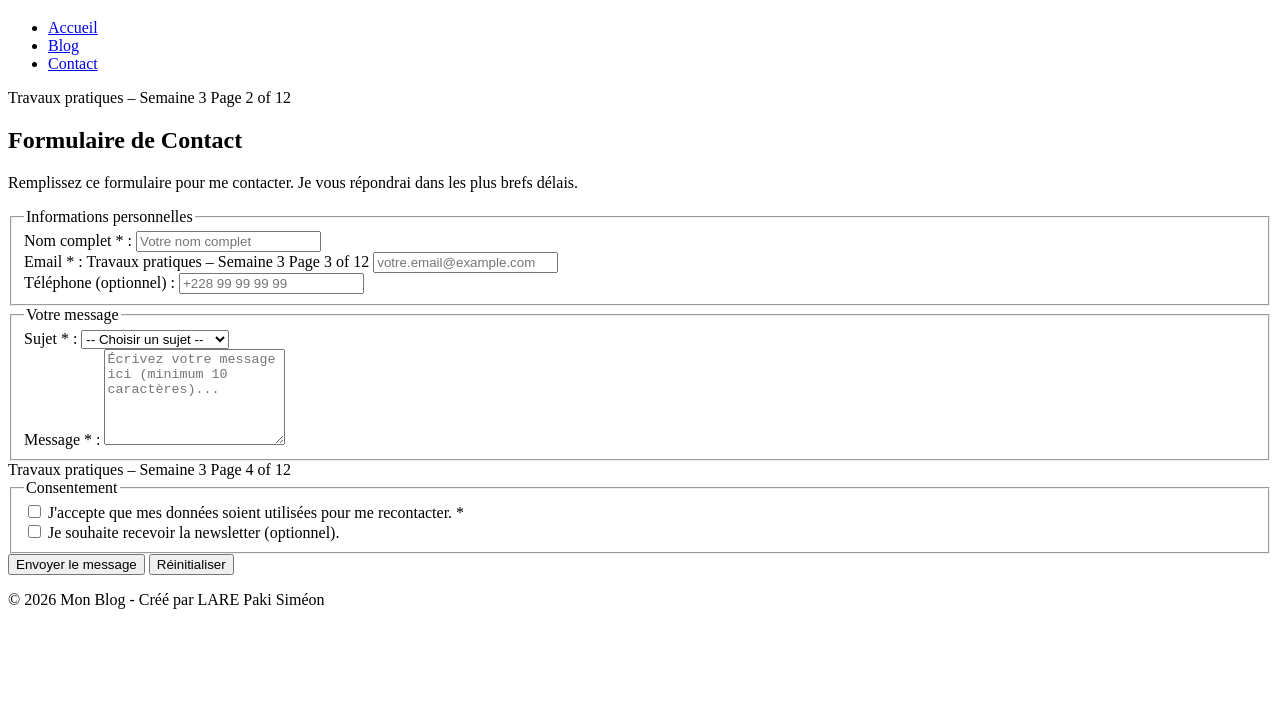
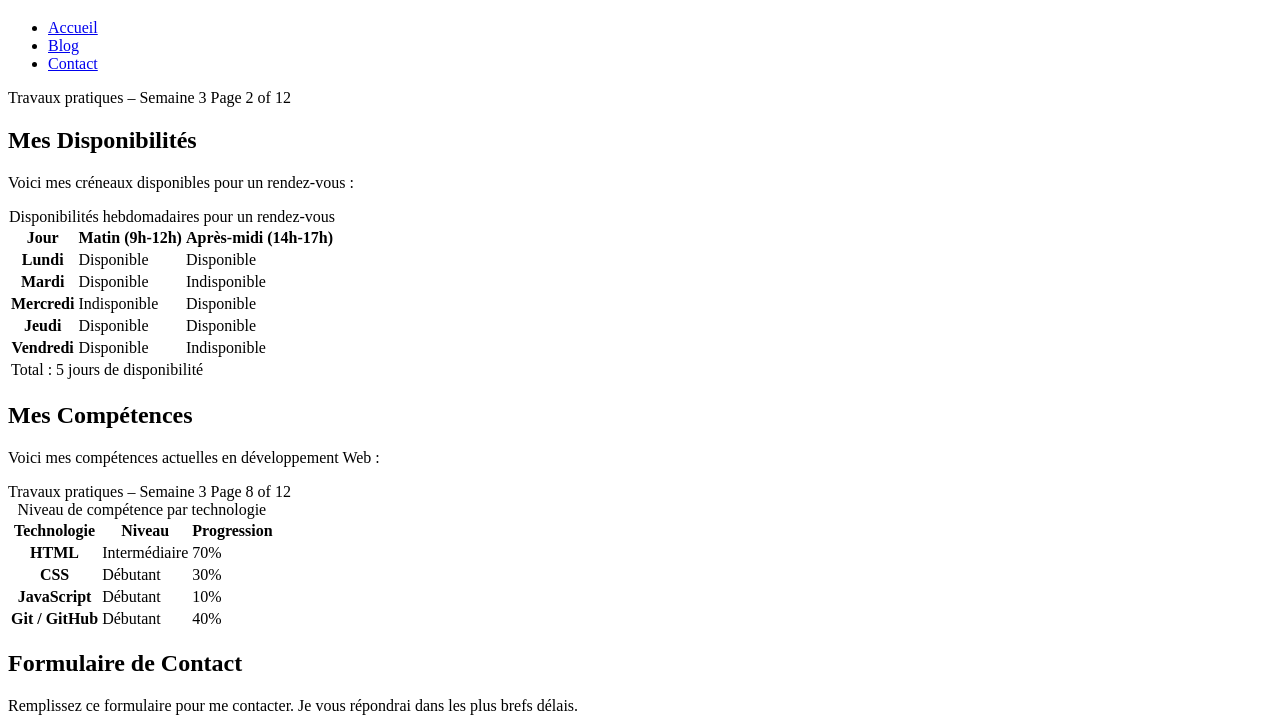
Before and after one commit to SHADOWSI0/ipnet-it130-simeon, a plain HTML site: page contact.html in a window 1280 px wide. Shown: the part 61-789 px from the top of the page. Drawn offline with Linux system fonts and the light colour scheme.

Commit message:
Ajout des tableaux de disponibilités et de compétences

```diff
--- a/contact.html
+++ b/contact.html
@@ -20,7 +20,86 @@
 <main>
 <section>
 Travaux pratiques – Semaine 3
-Page 2 of 12
+Page 2 of 12<h2>Mes Disponibilités</h2>
+<p>Voici mes créneaux disponibles pour un rendez-vous :</p>
+<table>
+<caption>Disponibilités hebdomadaires pour un rendez-vous</caption>
+<thead>
+<tr>
+<th scope="col">Jour</th>
+<th scope="col">Matin (9h-12h)</th>
+<th scope="col">Après-midi (14h-17h)</th>
+</tr>
+</thead>
+<tbody>
+<tr>
+<th scope="row">Lundi</th>
+<td>Disponible</td>
+<td>Disponible</td>
+</tr>
+<tr>
+<th scope="row">Mardi</th>
+<td>Disponible</td>
+<td>Indisponible</td>
+</tr>
+<tr>
+<th scope="row">Mercredi</th>
+<td>Indisponible</td>
+<td>Disponible</td>
+</tr>
+<tr>
+<th scope="row">Jeudi</th>
+<td>Disponible</td>
+<td>Disponible</td>
+</tr>
+<tr>
+<th scope="row">Vendredi</th>
+<td>Disponible</td>
+<td>Indisponible</td>
+</tr>
+</tbody>
+<tfoot>
+<tr>
+<td colspan="3">Total : 5 jours de disponibilité</td>
+</tr>
+</tfoot>
+</table>
+<h2>Mes Compétences</h2>
+<p>Voici mes compétences actuelles en développement Web :</p>
+<table>
+<caption>Niveau de compétence par technologie</caption>
+<thead>
+<tr>
+<th scope="col">Technologie</th>
+<th scope="col">Niveau</th>
+<th scope="col">Progression</th>
+</tr>
+</thead>
+<tbody>
+<tr>
+<th scope="row">HTML</th>
+<td>Intermédiaire</td>
+<td>70%</td>
+</tr>
+<tr>
+<th scope="row">CSS</th>
+<td>Débutant</td>
+<td>30%</td>
+</tr>
+<tr>
+<th scope="row">JavaScript</th>
+<td>Débutant</td>
+<td>10%</td>
+</tr>
+<tr>
+Travaux pratiques – Semaine 3
+Page 8 of 12
+<th scope="row">Git / GitHub</th>
+<td>Débutant</td>
+<td>40%</td>
+</tr>
+</tbody>
+</table>
 <h2>Formulaire de Contact</h2>
 <p>Remplissez ce formulaire pour me contacter. Je vous répondrai
 dans les plus brefs délais.</p>
```
